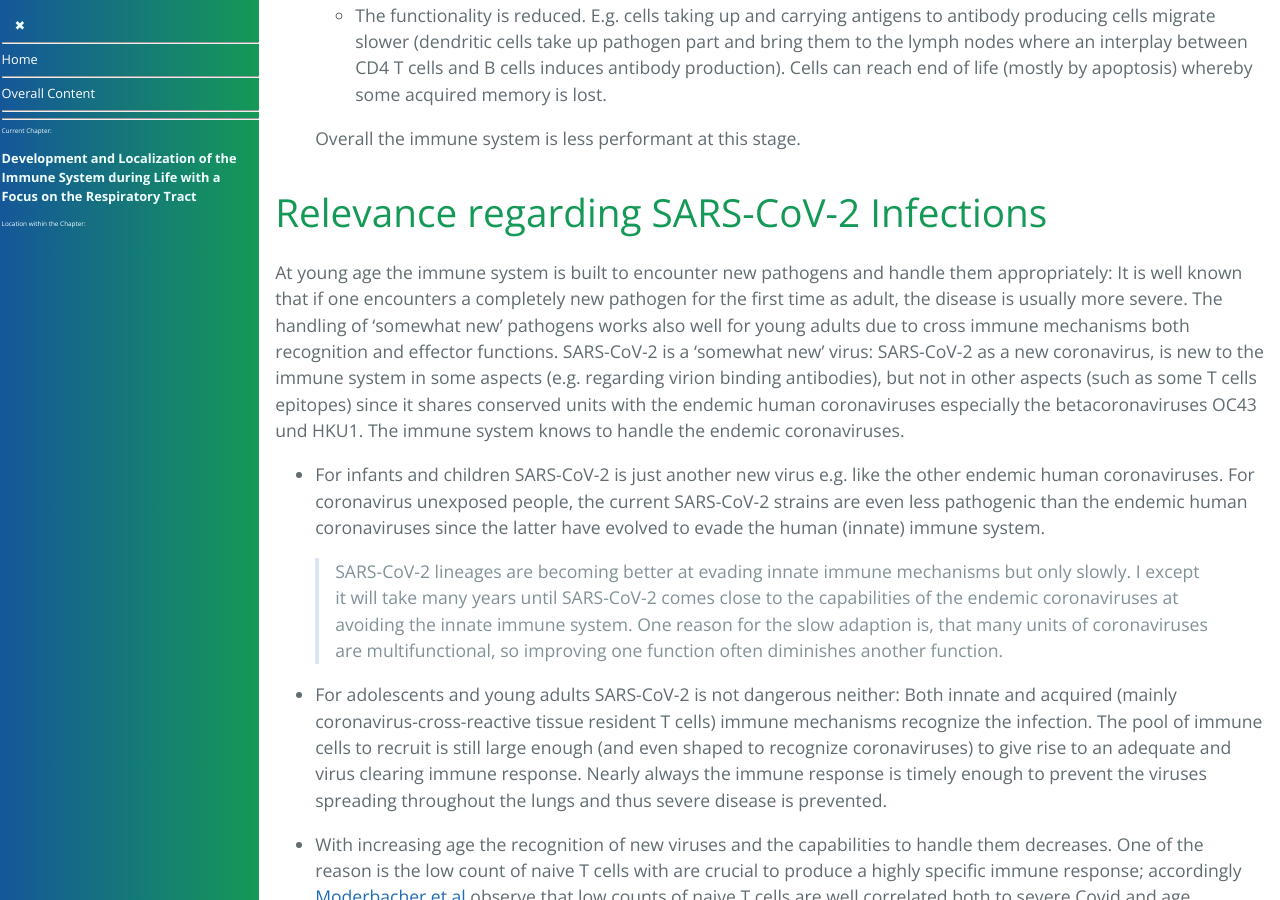
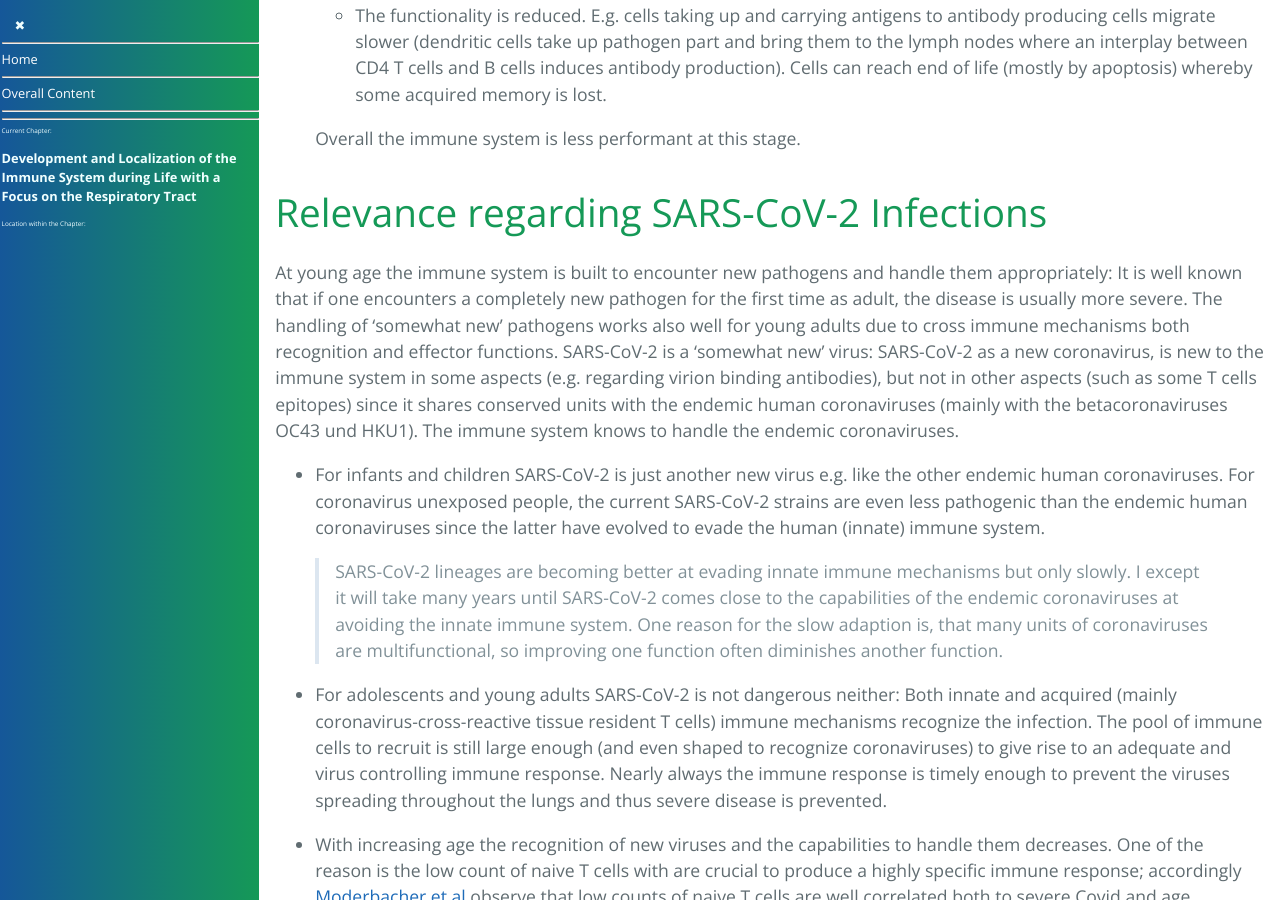
Before and after one commit to forestgrape/coronavirus, a Jekyll site: the page built from 4_immunological/ontogenesis_and_locality_of_immunity.md, in a window 1280 px wide and 900 px high, scrolled down 2041 px. Built offline with Jekyll 4.4.1, drawn with Linux system fonts in a browser that asks for light colours; our own code applies the rules of GitHub Pages for plain Markdown files.

Commit message:
formulations

```diff
--- a/4_immunological/ontogenesis_and_locality_of_immunity.md
+++ b/4_immunological/ontogenesis_and_locality_of_immunity.md
@@ -52,13 +52,13 @@ The human immune system changes throughout the lifetime and these changes are cl
 
 
 ## Relevance regarding SARS-CoV-2 Infections
-At young age the immune system is built to encounter new pathogens and handle them appropriately: It is well known that if one encounters a completely new pathogen for the first time as adult, the disease is usually more severe. The handling of 'somewhat new' pathogens works also well for young adults due to cross immune mechanisms both recognition and effector functions. SARS-CoV-2 is a 'somewhat new' virus: SARS-CoV-2 as a new coronavirus, is new to the immune system in some aspects (e.g. regarding virion binding antibodies), but not in other aspects (such as some T cells epitopes) since it shares conserved units with the endemic human coronaviruses especially the betacoronaviruses OC43 und HKU1. The immune system knows to handle the endemic coronaviruses.
+At young age the immune system is built to encounter new pathogens and handle them appropriately: It is well known that if one encounters a completely new pathogen for the first time as adult, the disease is usually more severe. The handling of 'somewhat new' pathogens works also well for young adults due to cross immune mechanisms both recognition and effector functions. SARS-CoV-2 is a 'somewhat new' virus: SARS-CoV-2 as a new coronavirus, is new to the immune system in some aspects (e.g. regarding virion binding antibodies), but not in other aspects (such as some T cells epitopes) since it shares conserved units with the endemic human coronaviruses (mainly with the betacoronaviruses OC43 und HKU1). The immune system knows to handle the endemic coronaviruses.
 
 * For infants and children SARS-CoV-2 is just another new virus e.g. like the other endemic human coronaviruses. For coronavirus unexposed people, the current SARS-CoV-2 strains are even less pathogenic than the endemic human coronaviruses since the latter have evolved to evade the human (innate) immune system.
 
   > SARS-CoV-2 lineages are becoming better at evading innate immune mechanisms but only slowly. I except it will take many years until SARS-CoV-2 comes close to the capabilities of the endemic coronaviruses at avoiding the innate immune system. One reason for the slow adaption is, that many units of coronaviruses are multifunctional, so improving one function often diminishes another function.
 
-* For adolescents and young adults SARS-CoV-2 is not dangerous neither: Both innate and acquired (mainly coronavirus-cross-reactive tissue resident T cells) immune mechanisms recognize the infection. The pool of immune cells to recruit is still large enough (and even shaped to recognize coronaviruses) to give rise to an adequate and virus clearing immune response. Nearly always the immune response is timely enough to prevent the viruses spreading throughout the lungs and thus severe disease is prevented.
+* For adolescents and young adults SARS-CoV-2 is not dangerous neither: Both innate and acquired (mainly coronavirus-cross-reactive tissue resident T cells) immune mechanisms recognize the infection. The pool of immune cells to recruit is still large enough (and even shaped to recognize coronaviruses) to give rise to an adequate and virus controlling immune response. Nearly always the immune response is timely enough to prevent the viruses spreading throughout the lungs and thus severe disease is prevented.
 
 * With increasing age the recognition of new viruses and the capabilities to handle them decreases. One of the reason is the low count of naive T cells with are crucial to produce a highly specific immune response; accordingly [Moderbacher et al](#moderbacher) observe that low counts of naive T cells are well correlated both to severe Covid and age. Additionally the body works slower which delays a timely immune response.
 
```
